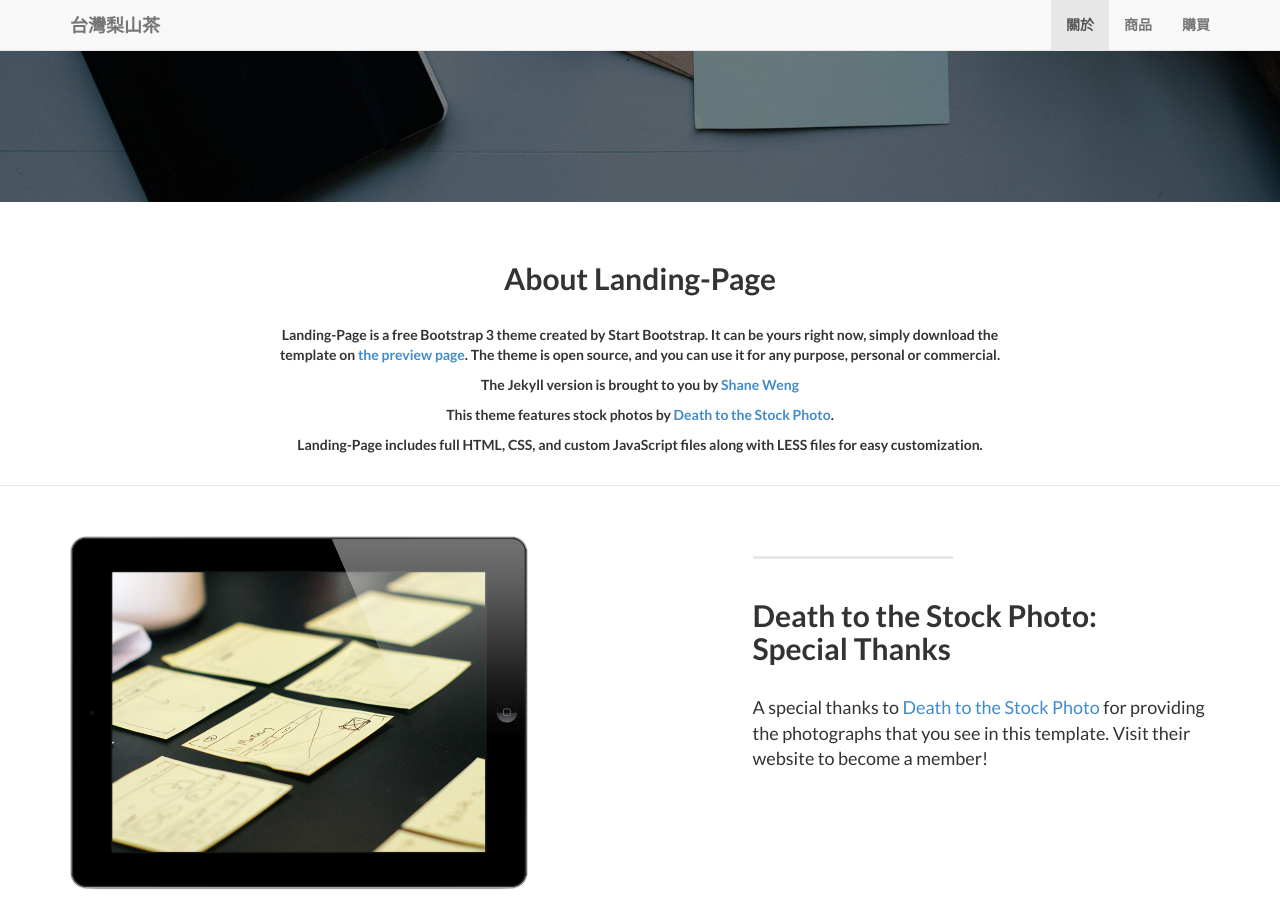
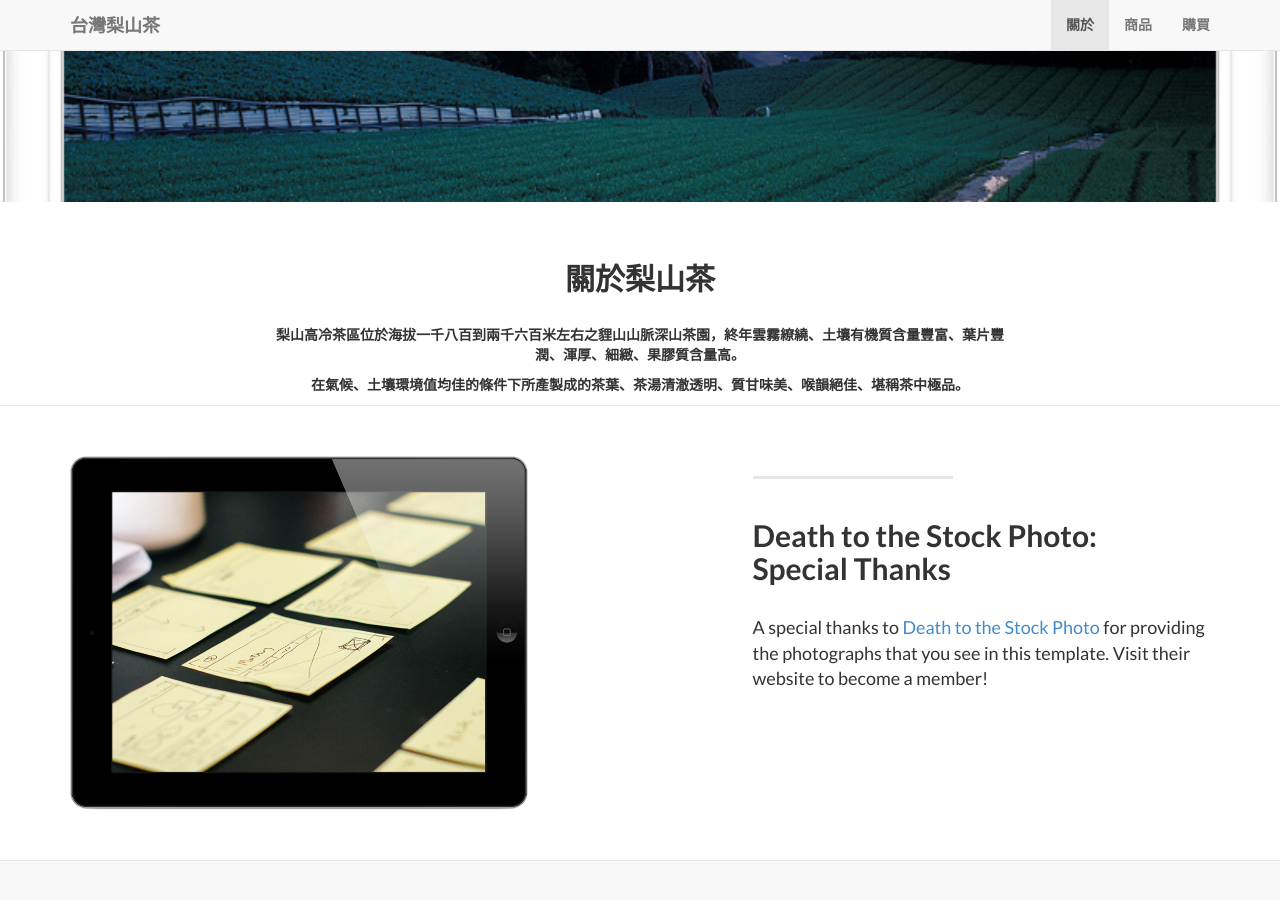
Before and after one commit to eric0324/Lishan_Tea, a Jekyll site: the page built from index.html, in a window 1280 px wide and 900 px high, scrolled down 575 px. Built offline with Jekyll 4.4.1, drawn with Linux system fonts in a browser that asks for light colours.

Commit message:
add about

```diff
--- a/_includes/about.html
+++ b/_includes/about.html
@@ -3,12 +3,10 @@
         <div class="row">
             <div class="col-lg-8 col-lg-offset-2">
               <br/><br/>
-              <h2>About Landing-Page</h2>
+              <h2>關於梨山茶</h2>
               <br/>
-                <p>Landing-Page is a free Bootstrap 3 theme created by Start Bootstrap. It can be yours right now, simply download the template on <a href="http://startbootstrap.com/template-overviews/landing-page/">the preview page</a>. The theme is open source, and you can use it for any purpose, personal or commercial.</p>
-                <p>The Jekyll version is brought to you by <a href="https://github.com/swcool">Shane Weng</a></p>
-                <p>This theme features stock photos by <a href="http://join.deathtothestockphoto.com//">Death to the Stock Photo</a>.</p>
-                <p>Landing-Page includes full HTML, CSS, and custom JavaScript files along with LESS files for easy customization.</p>
+<p>梨山高冷茶區位於海拔一千八百到兩千六百米左右之貍山山脈深山茶園，終年雲霧繚繞、土壤有機質含量豐富、葉片豐潤、渾厚、細緻、果膠質含量高。</p>
+  <p>在氣候、土壤環境值均佳的條件下所產製成的茶葉、茶湯清澈透明、質甘味美、喉韻絕佳、堪稱茶中極品。
                 <br/>
               </div>
         </div>
```
Also changed, not shown: img/intro-bg.jpg.
